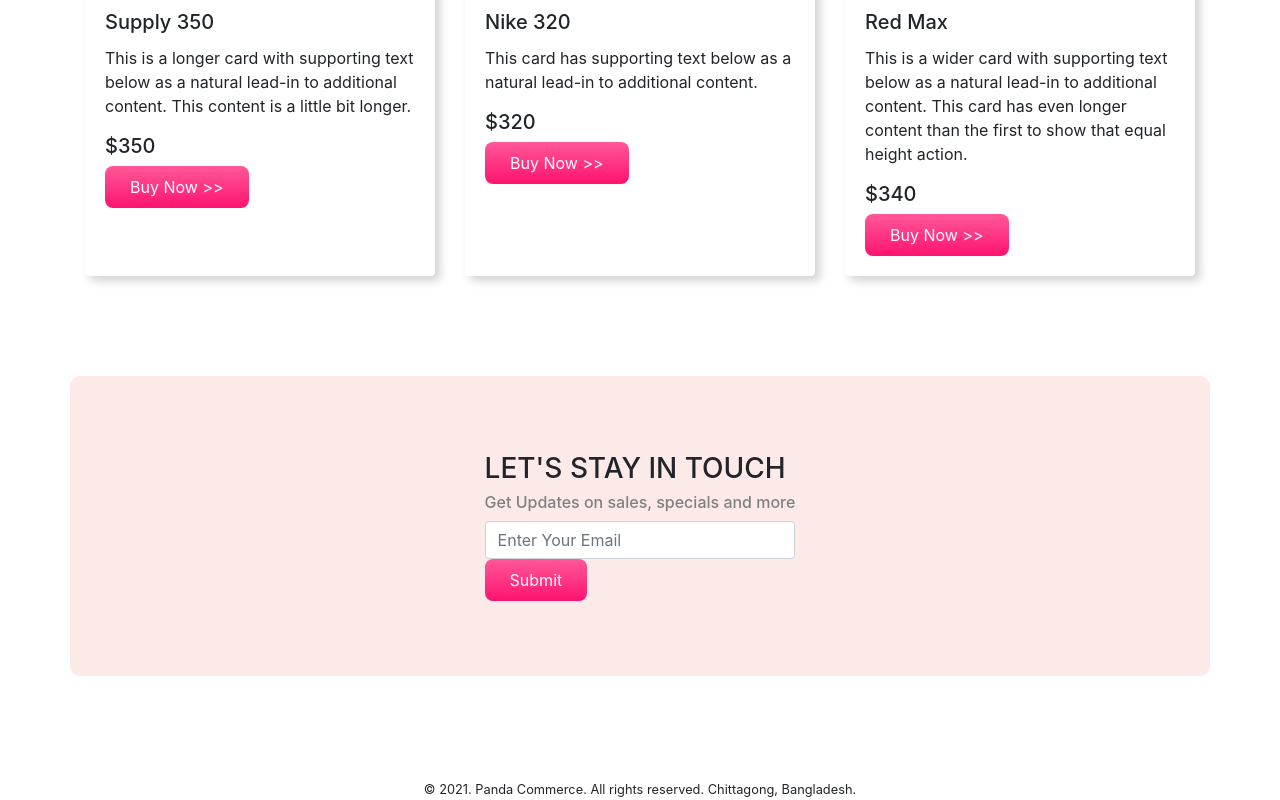
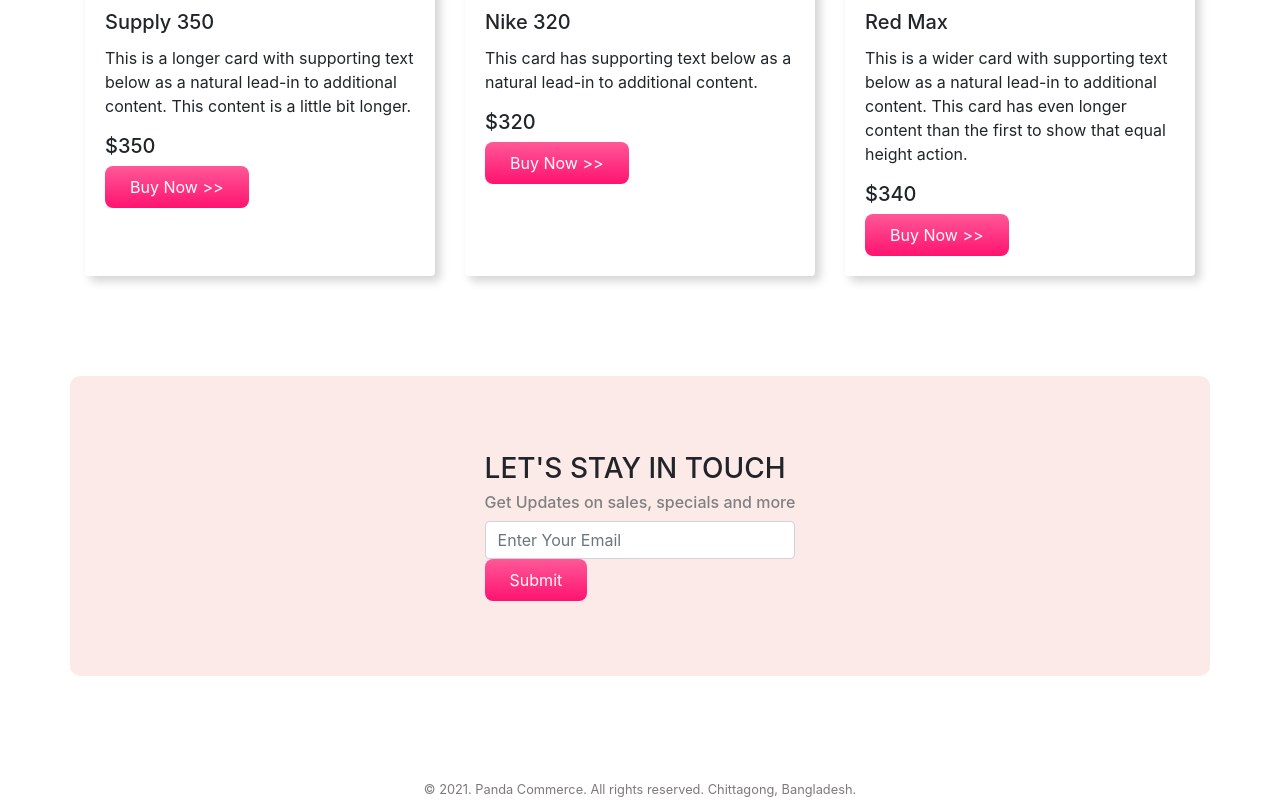
Before and after one commit to Arnabchy/panda-commerce, a plain HTML site: page index.html in a window 1280 px wide. Shown: the part 1236-2036 px from the top of the page. Drawn offline with nearby package versions, Linux system fonts and the light colour scheme.

Commit message:
Update style.css

```diff
--- a/style.css
+++ b/style.css
@@ -52,4 +52,5 @@
 }
 footer{
     text-align: center;
+    color: rgb(126, 121, 121);
 }
```
